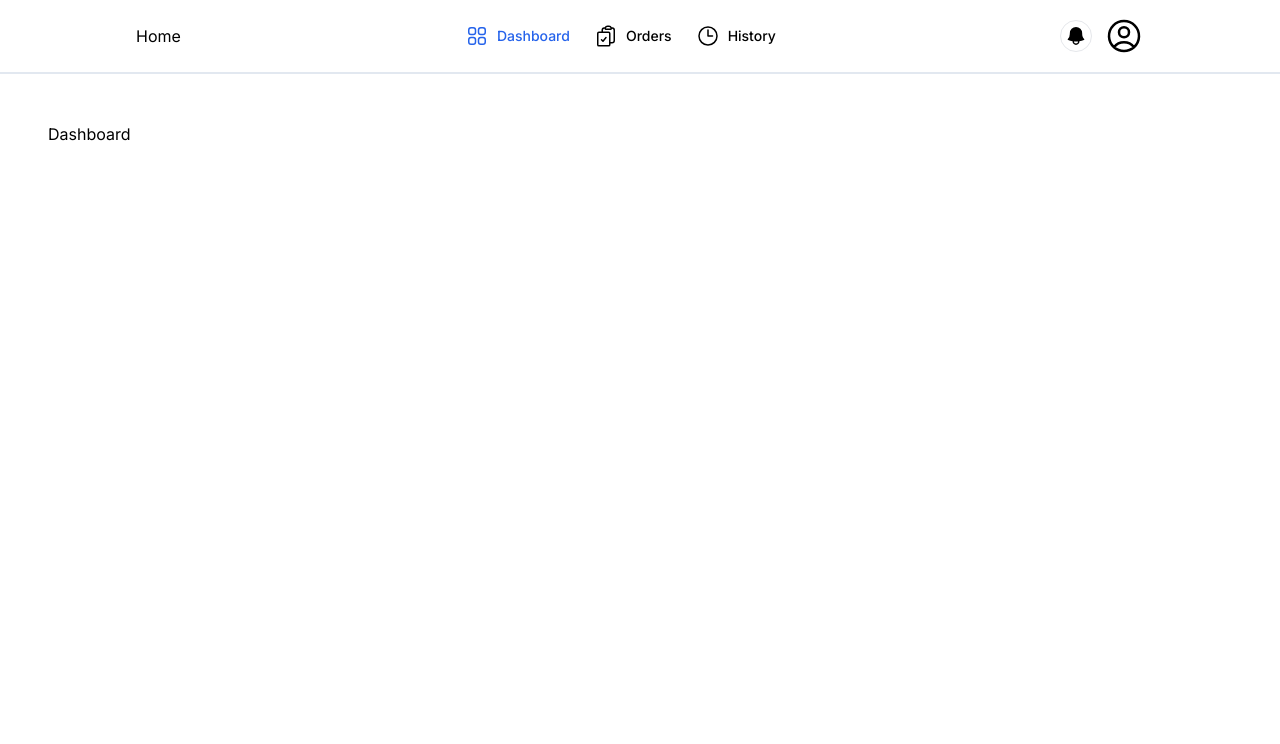
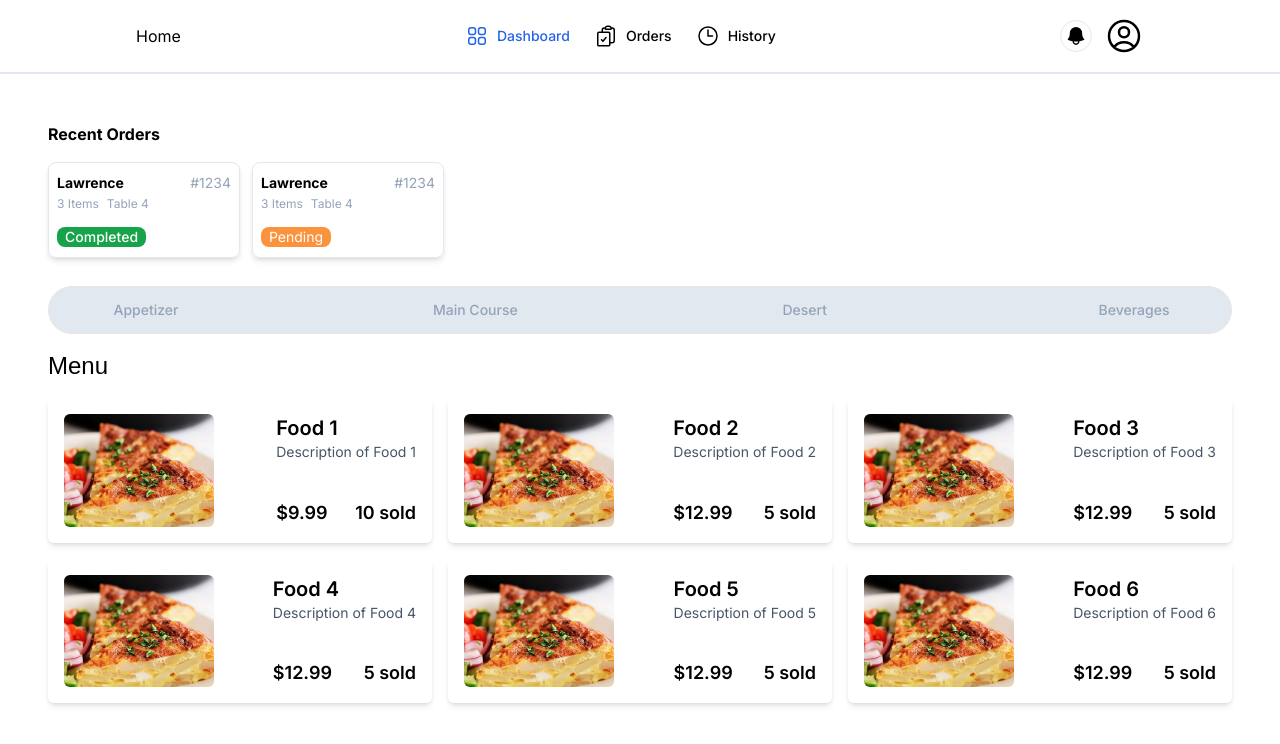
Before and after one commit to Kwaku28/pos-diner, a Next.js app: page /dashboard in a window 1280 px wide. Shown: the top 744 px of the page. Built offline with nearby package versions, Linux system fonts and the light colour scheme; a web font is replaced by a local one.

Commit message:
Import component to display on the dashboard page

```diff
--- a/app/dashboard/(home)/page.tsx
+++ b/app/dashboard/(home)/page.tsx
@@ -1,13 +1,18 @@
+import Meals from "@/app/ui/dashboard/meals/meals";
+import MealsNav from "@/app/ui/dashboard/meals/meals-nav";
+import RecentOrders from "@/app/ui/dashboard/recent-orders";
 import { Metadata } from "next";
 
 export const metadata: Metadata = {
-  title: 'Dashboard',
+  title: "Dashboard",
 };
 
 export default async function Dashboard() {
   return (
-    <div>
-      <h1>Dashboard</h1>
-    </div>
+    <main>
+      <RecentOrders />
+      <MealsNav />
+      <Meals />
+    </main>
   );
 }
```
